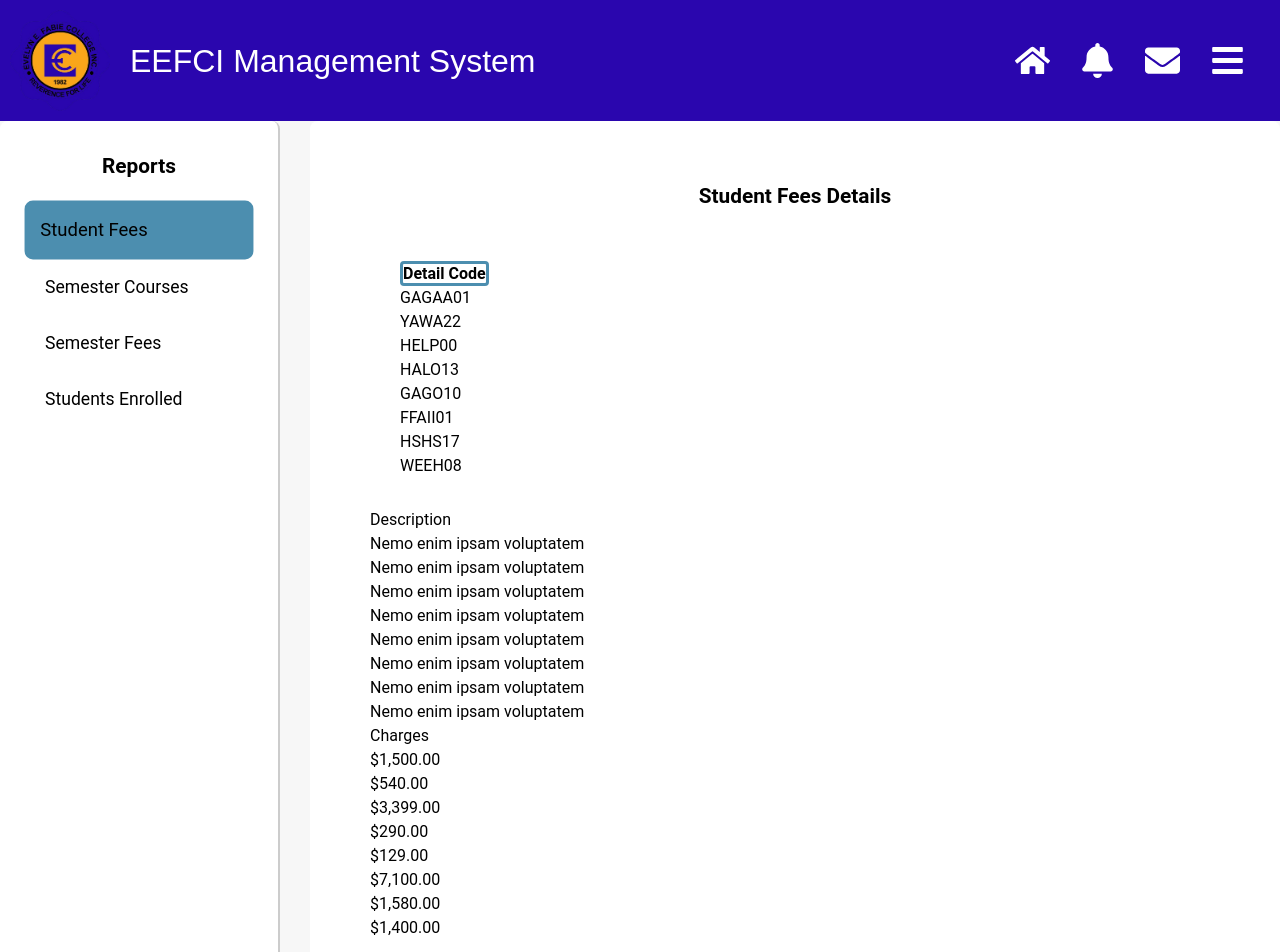
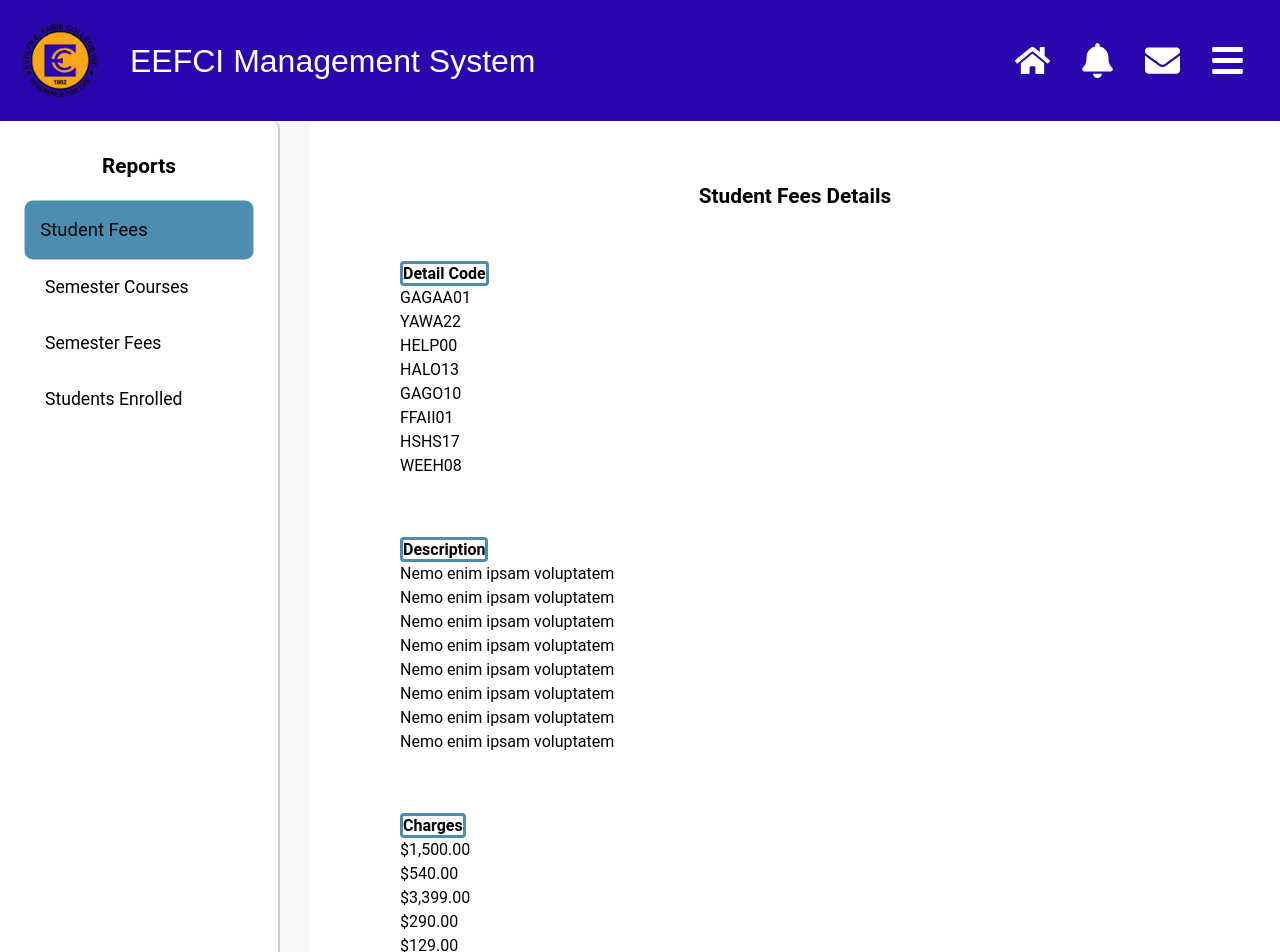
Before and after one commit to TrinaKeen/schoolmanagementsystem2, a Next.js app: page /AdminPortal/Reports in a window 1280 px wide. Shown: the top 952 px of the page. Built offline with nearby package versions, Linux system fonts and the light colour scheme.

Commit message:
Some styling, needs fixing

```diff
--- a/app/AdminPortal/Reports/Reports.module.css
+++ b/app/AdminPortal/Reports/Reports.module.css
@@ -93,6 +93,7 @@
     width: 280px;
     padding: 30px;
     border-right: 2px;
+    align-items: center;
 }
 
 .Table1 label {
@@ -103,6 +104,32 @@
 
 .Table1 li {
     text-align: left;
+}
+
+.Table2 {
+    width: 280px;
+    padding: 30px;
+    border-right: 2px;
+    align-items: center;
+}
+
+.Table2 label {
+    border: #4c8eaf solid;
+    border-radius: 4px;
+    font-weight: bold;
+}
+
+.Table3 {
+    width: 280px;
+    padding: 30px;
+    border-right: 2px;
+    align-items: center;
+}
+
+.Table3 label {
+    border: #4c8eaf solid;
+    border-radius: 4px;
+    font-weight: bold;
 }
 @keyframes fadeIn {
     0% {
--- a/app/AdminPortal/Reports/page.js
+++ b/app/AdminPortal/Reports/page.js
@@ -28,7 +28,7 @@ export default function SchoolDepartment() {
                             </ul>
                         </div>
 
-                        <div>
+                        <div className={styles.Table2}>
                             <ul>
                                 <label>Description</label>
                                 <li>Nemo enim ipsam voluptatem</li>
@@ -42,7 +42,7 @@ export default function SchoolDepartment() {
                             </ul>
                         </div>
 
-                        <div>
+                        <div className={styles.Table3}>
                             <ul>
                                 <label>Charges</label>
                                 <li>$1,500.00</li>
@@ -76,7 +76,7 @@ export default function SchoolDepartment() {
                             </ul>
                         </div>
 
-                        <div>
+                        <div className={styles.Table2}>
                             <ul>
                                 <label>Description</label>
                                 <li>Nemo enim ipsam voluptatem</li>
@@ -90,7 +90,7 @@ export default function SchoolDepartment() {
                             </ul>
                         </div>
 
-                        <div>
+                        <div className={styles.Table3}>
                             <ul>
                                 <label>Instructor</label>
                                 <li>John McDonald</li>
@@ -123,7 +123,7 @@ export default function SchoolDepartment() {
                             </ul>
                         </div>
 
-                        <div>
+                        <div className={styles.Table2}>
                             <ul>
                                 <label>Description</label>
                                 <li>Nemo enim ipsam voluptatem</li>
@@ -137,7 +137,7 @@ export default function SchoolDepartment() {
                             </ul>
                         </div>
 
-                        <div>
+                        <div className={styles.Table3}>
                             <ul>
                                 <label>Charges</label>
                                 <li>$1,500.00</li>
@@ -170,7 +170,7 @@ export default function SchoolDepartment() {
                             </ul>
                         </div>
 
-                        <div>
+                        <div className={styles.Table2}>
                             <ul>
                                 <label>Student Name</label>
                                 <li>Jake</li>
@@ -184,7 +184,7 @@ export default function SchoolDepartment() {
                             </ul>
                         </div>
 
-                        <div>
+                        <div className={styles.Table3}>
                             <ul>
                                 <label>Status</label>
                                 <li>Active</li>
```
